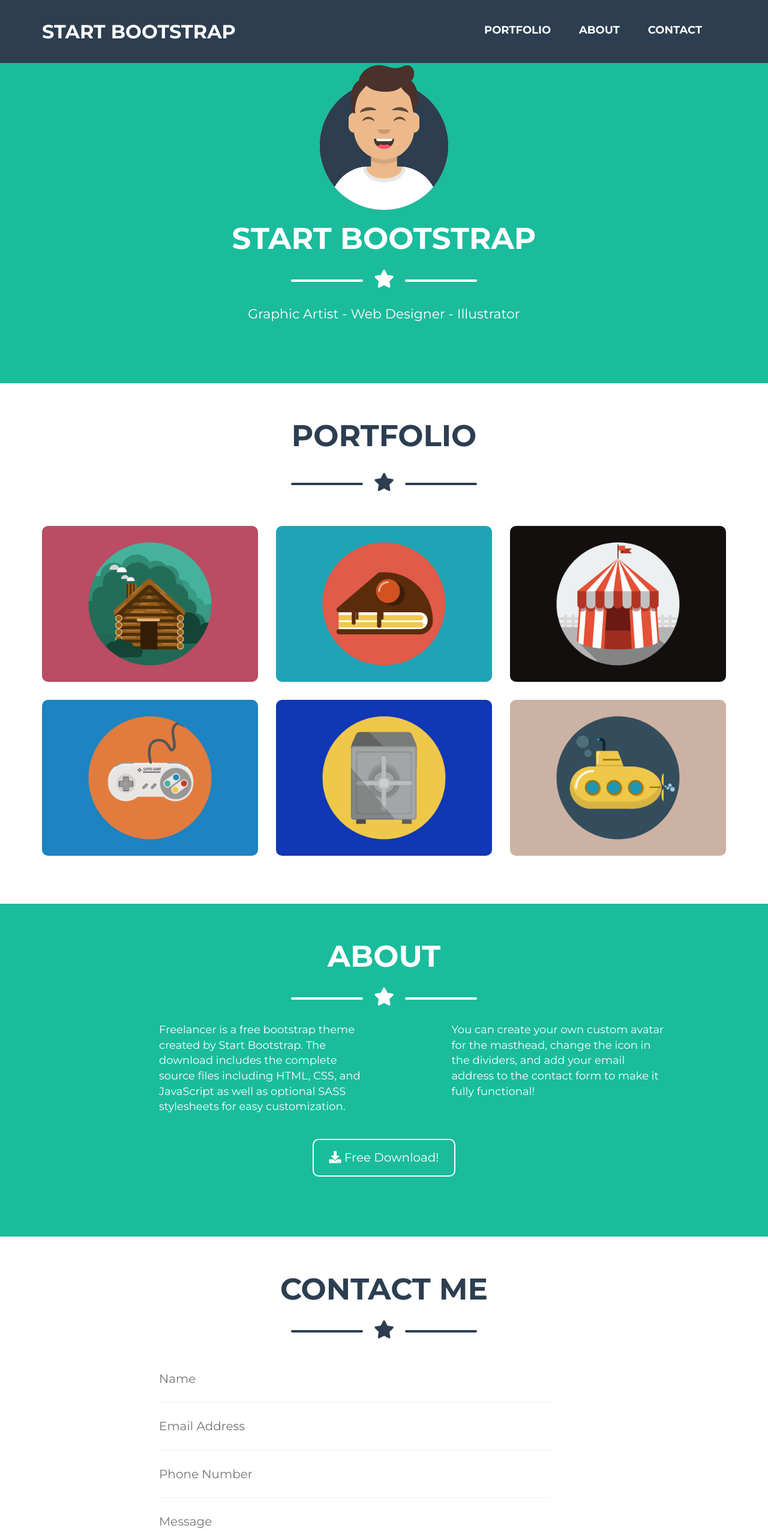
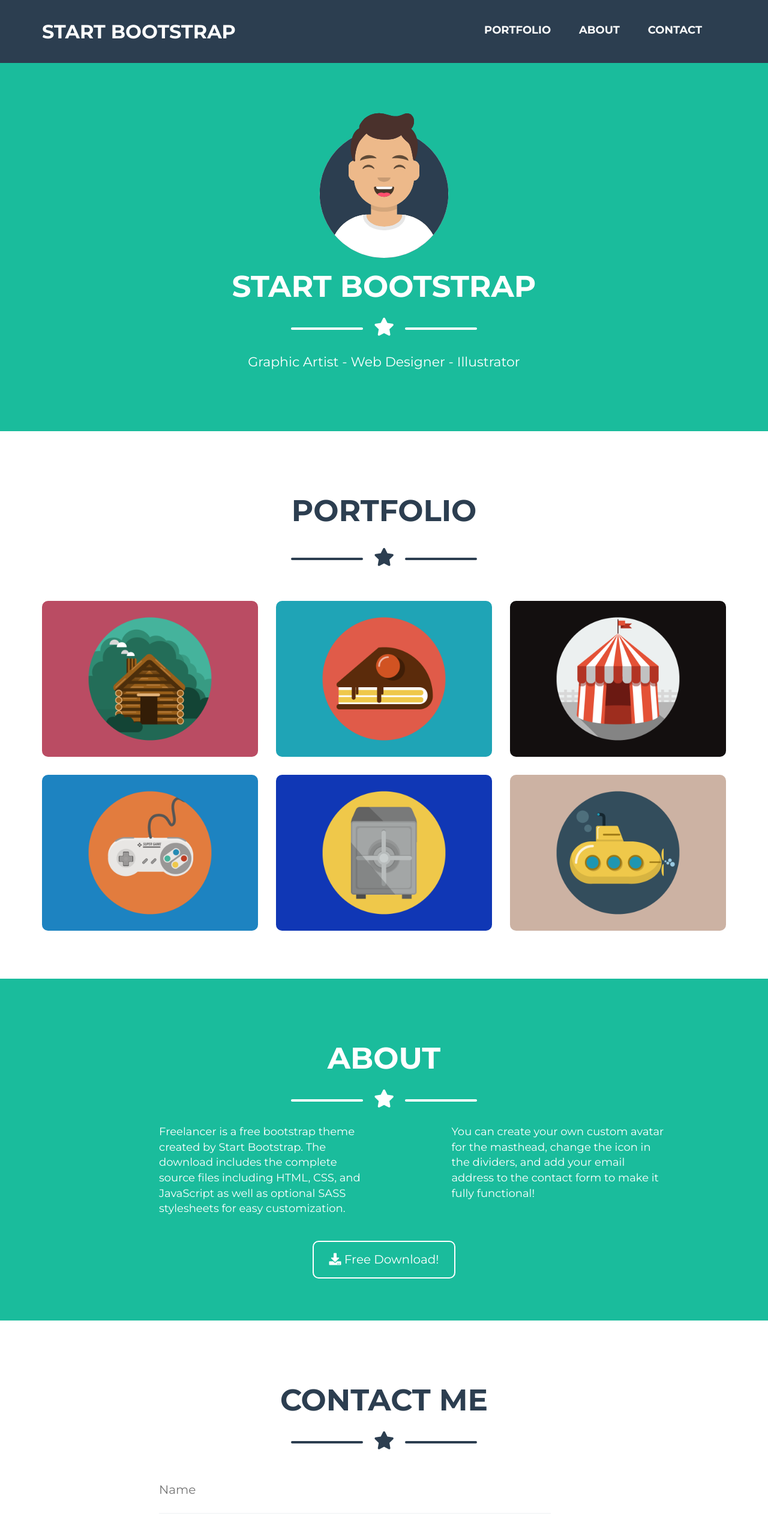
Before and after one commit to matassoli/html-css-bootstrap-freelancer, a plain HTML site: page index.html in a window 1280 px wide. Shown: the top 2553 px of the page at 60% size. Drawn offline with nearby package versions, Linux system fonts and the light colour scheme.

Commit message:
navibar fix

```diff
--- a/css/master.css
+++ b/css/master.css
@@ -12,6 +12,7 @@ body {
   font-weight: 700;
   position: fixed;
   z-index: 5;
+  top: 0;
 }
 
 #hero__text {
@@ -44,6 +45,7 @@ body {
 }
 
 header {
+  margin-top: 80px;
   background-color: #1abc9c;
   padding: 100px 0 90px 0;
 }
@@ -84,6 +86,7 @@ section {
 }
 
 #portfolio {
+  padding-top: 85px;
   color: #2c3e50;
   margin: auto;
   padding-bottom: 80px;
@@ -129,8 +132,9 @@ section {
 }
 
 #about {
+  padding-top: 85px;
   background-color: #1abc9c;
-  padding-bottom: 100px;
+  padding-bottom: 70px;
 }
 
 #about p {
@@ -150,6 +154,7 @@ section {
 }
 
 #contact {
+  padding-top: 85px;
   color: #2c3e50;
 }
 
```
